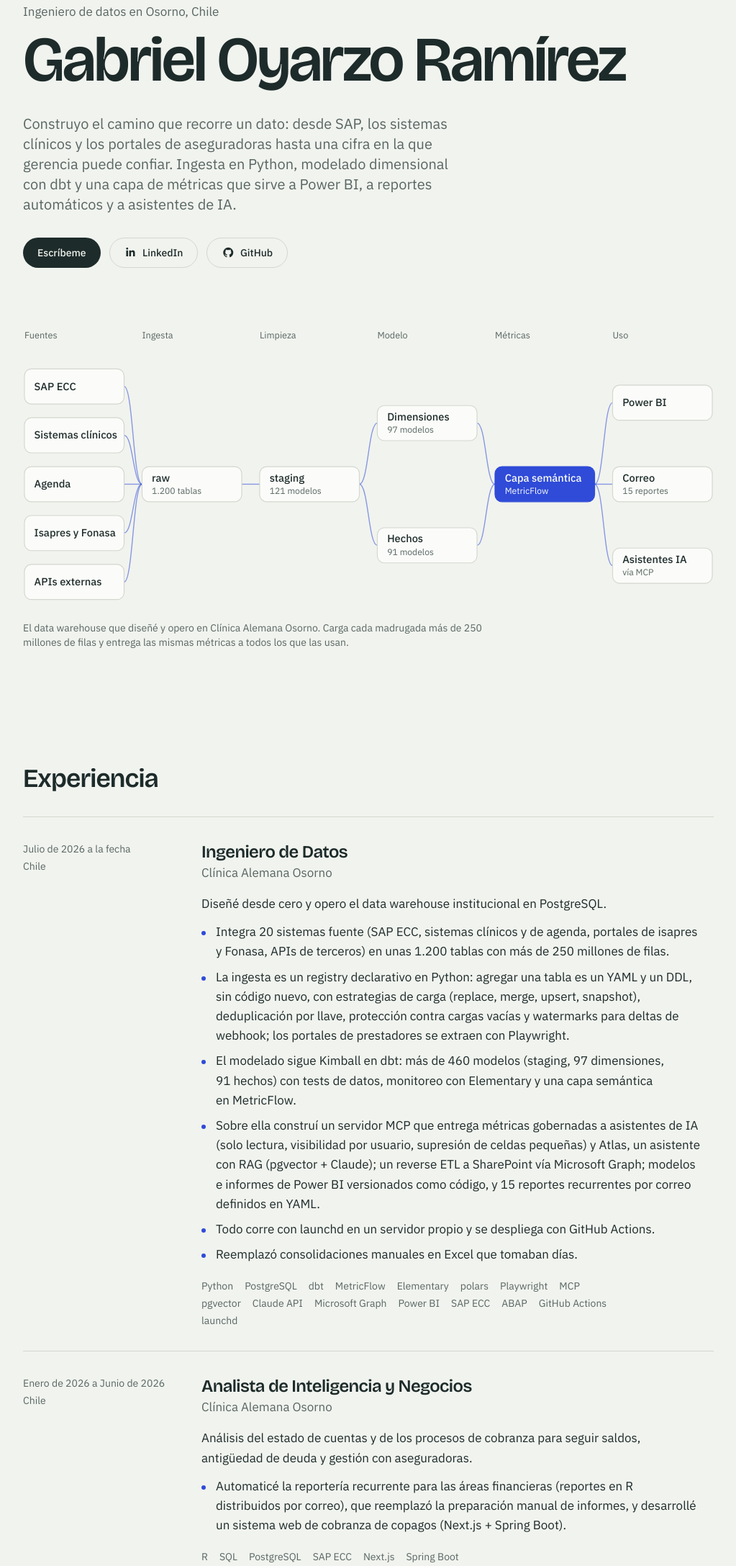
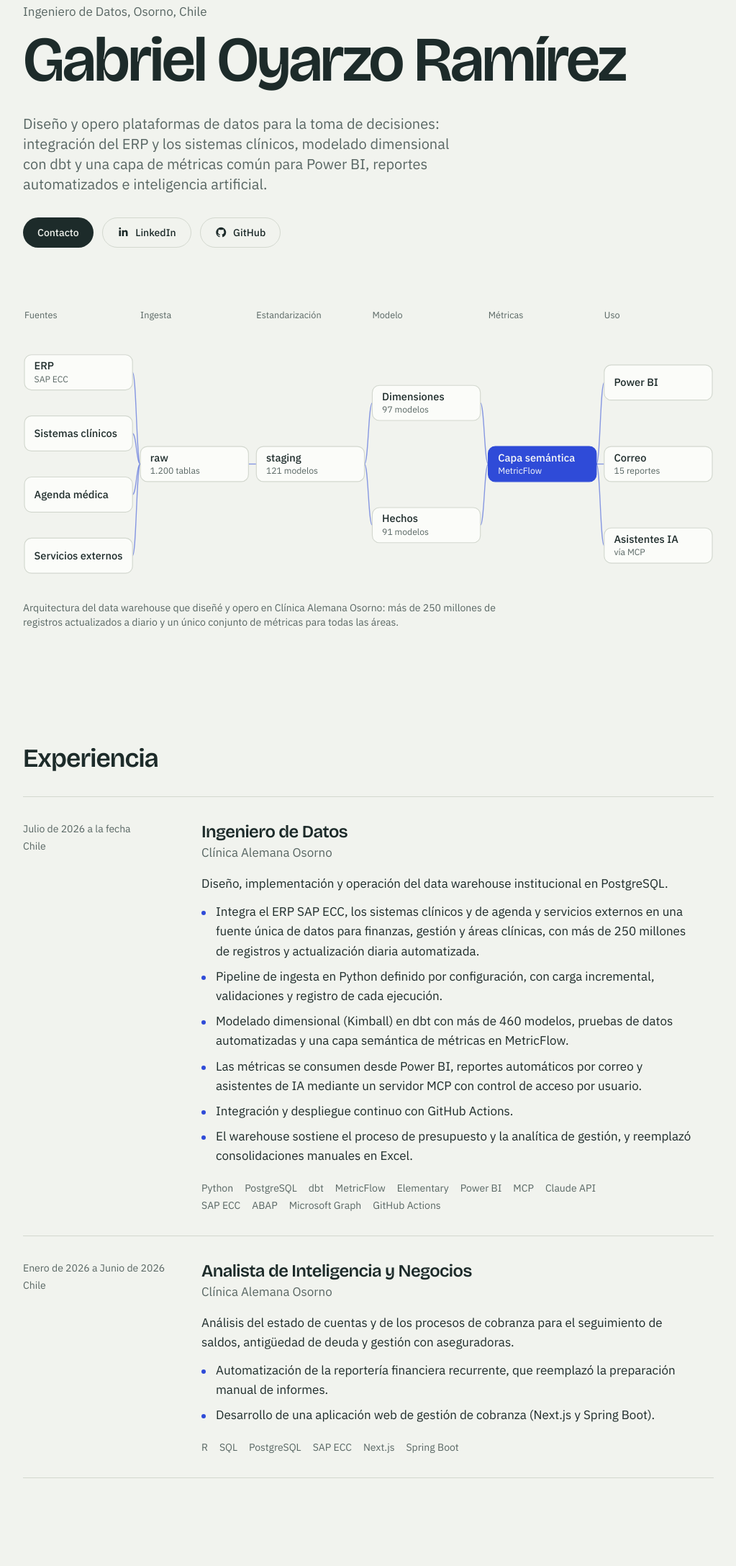
Before and after one commit to gabrieloyarzo/dev-portfolio, an Astro site: page / in a window 1280 px wide. Shown: the part 158-2333 px from the top of the page at 72% size, without its empty margins (128-1151 px from the left). Built offline with nearby package versions, Linux system fonts and the light colour scheme; Astro itself is replaced by a stand-in of ours.

Commit message:
Tono más profesional en experiencia, resumen, portada y diagrama
Co-Authored-By: Claude Opus 5.5 <noreply@anthropic.com>

```diff
--- a/src/components/Contact.astro
+++ b/src/components/Contact.astro
@@ -5,11 +5,10 @@ const email = SOCIALS_URL.mail.replace('mailto:', '');
 
 <div class="rounded-2xl bg-ink px-6 py-12 text-paper sm:px-12 sm:py-16">
   <h2 class="font-display text-3xl font-semibold tracking-tight sm:text-5xl">
-    Conversemos sobre tus datos
+    Contacto
   </h2>
   <p class="mt-4 max-w-[52ch] text-paper/75">
-    Estoy abierto a proyectos y oportunidades en ingeniería de datos, modelado y analítica. Respondo
-    por correo o LinkedIn.
+    Disponible para proyectos y oportunidades en ingeniería de datos, modelado y analítica.
   </p>
   <a
     href={SOCIALS_URL.mail}
--- a/src/components/Lineage.astro
+++ b/src/components/Lineage.astro
@@ -7,15 +7,14 @@ const columns: Column[] = [
   {
     title: 'Fuentes',
     nodes: [
-      { label: 'SAP ECC' },
+      { label: 'ERP', sub: 'SAP ECC' },
       { label: 'Sistemas clínicos' },
-      { label: 'Agenda' },
-      { label: 'Isapres y Fonasa' },
-      { label: 'APIs externas' },
+      { label: 'Agenda médica' },
+      { label: 'Servicios externos' },
     ],
   },
   { title: 'Ingesta', nodes: [{ label: 'raw', sub: '1.200 tablas' }] },
-  { title: 'Limpieza', nodes: [{ label: 'staging', sub: '121 modelos' }] },
+  { title: 'Estandarización', nodes: [{ label: 'staging', sub: '121 modelos' }] },
   {
     title: 'Modelo',
     nodes: [
@@ -37,7 +36,7 @@ const columns: Column[] = [
 const W = 980;
 const TOP = 52;
 const H = 400;
-const NW = 142;
+const NW = 154;
 const NH = 50;
 const step = (W - NW) / (columns.length - 1);
 
@@ -83,9 +82,9 @@ const paths = links.map(([c1, i, c2, j]) => {
     >
       <title id="lineage-title">Flujo del data warehouse de la clínica</title>
       <desc id="lineage-desc">
-        Cinco tipos de fuentes cargan a 1.200 tablas raw; dbt las limpia en staging y las modela en
-        97 dimensiones y 91 hechos; una capa semántica entrega las métricas a Power BI, a 15
-        reportes por correo y a asistentes de IA vía MCP.
+        El ERP, los sistemas clínicos, la agenda y servicios externos se cargan a 1.200 tablas raw;
+        dbt las estandariza en staging y las modela en 97 dimensiones y 91 hechos; una capa semántica
+        entrega las métricas a Power BI, a 15 reportes por correo y a asistentes de IA vía MCP.
       </desc>
 
       {
@@ -122,8 +121,8 @@ const paths = links.map(([c1, i, c2, j]) => {
     </svg>
   </div>
   <figcaption class="mt-4 max-w-2xl text-sm text-muted">
-    El data warehouse que diseñé y opero en Clínica Alemana Osorno. Carga cada madrugada más de 250
-    millones de filas y entrega las mismas métricas a todos los que las usan.
+    Arquitectura del data warehouse que diseñé y opero en Clínica Alemana Osorno: más de 250
+    millones de registros actualizados a diario y un único conjunto de métricas para todas las áreas.
   </figcaption>
 </figure>
 
--- a/src/content/experiences/cbo-analista.json
+++ b/src/content/experiences/cbo-analista.json
@@ -4,6 +4,13 @@
   "title": "Analista de Inteligencia y Negocios",
   "company": "Clínica Alemana Osorno",
   "location": "Chile",
-  "description": "Análisis del estado de cuentas y de los procesos de cobranza para seguir saldos, antigüedad de deuda y gestión con aseguradoras. Automaticé la reportería recurrente para las áreas financieras (reportes en R distribuidos por correo), que reemplazó la preparación manual de informes, y desarrollé un sistema web de cobranza de copagos (Next.js + Spring Boot).",
-  "technologies": ["R", "SQL", "PostgreSQL", "SAP ECC", "Next.js", "Spring Boot"]
+  "description": "Análisis del estado de cuentas y de los procesos de cobranza para el seguimiento de saldos, antigüedad de deuda y gestión con aseguradoras. Automatización de la reportería financiera recurrente, que reemplazó la preparación manual de informes. Desarrollo de una aplicación web de gestión de cobranza (Next.js y Spring Boot).",
+  "technologies": [
+    "R",
+    "SQL",
+    "PostgreSQL",
+    "SAP ECC",
+    "Next.js",
+    "Spring Boot"
+  ]
 }
--- a/src/content/experiences/cbo.json
+++ b/src/content/experiences/cbo.json
@@ -4,23 +4,19 @@
   "title": "Ingeniero de Datos",
   "company": "Clínica Alemana Osorno",
   "location": "Chile",
-  "description": "Diseñé desde cero y opero el data warehouse institucional en PostgreSQL. Integra 20 sistemas fuente (SAP ECC, sistemas clínicos y de agenda, portales de isapres y Fonasa, APIs de terceros) en unas 1.200 tablas con más de 250 millones de filas. La ingesta es un registry declarativo en Python: agregar una tabla es un YAML y un DDL, sin código nuevo, con estrategias de carga (replace, merge, upsert, snapshot), deduplicación por llave, protección contra cargas vacías y watermarks para deltas de webhook; los portales de prestadores se extraen con Playwright. El modelado sigue Kimball en dbt: más de 460 modelos (staging, 97 dimensiones, 91 hechos) con tests de datos, monitoreo con Elementary y una capa semántica en MetricFlow. Sobre ella construí un servidor MCP que entrega métricas gobernadas a asistentes de IA (solo lectura, visibilidad por usuario, supresión de celdas pequeñas) y Atlas, un asistente con RAG (pgvector + Claude); un reverse ETL a SharePoint vía Microsoft Graph; modelos e informes de Power BI versionados como código, y 15 reportes recurrentes por correo definidos en YAML. Todo corre con launchd en un servidor propio y se despliega con GitHub Actions. Reemplazó consolidaciones manuales en Excel que tomaban días.",
+  "description": "Diseño, implementación y operación del data warehouse institucional en PostgreSQL. Integra el ERP SAP ECC, los sistemas clínicos y de agenda y servicios externos en una fuente única de datos para finanzas, gestión y áreas clínicas, con más de 250 millones de registros y actualización diaria automatizada. Pipeline de ingesta en Python definido por configuración, con carga incremental, validaciones y registro de cada ejecución. Modelado dimensional (Kimball) en dbt con más de 460 modelos, pruebas de datos automatizadas y una capa semántica de métricas en MetricFlow. Las métricas se consumen desde Power BI, reportes automáticos por correo y asistentes de IA mediante un servidor MCP con control de acceso por usuario. Integración y despliegue continuo con GitHub Actions. El warehouse sostiene el proceso de presupuesto y la analítica de gestión, y reemplazó consolidaciones manuales en Excel.",
   "technologies": [
     "Python",
     "PostgreSQL",
     "dbt",
     "MetricFlow",
     "Elementary",
-    "polars",
-    "Playwright",
+    "Power BI",
     "MCP",
-    "pgvector",
     "Claude API",
-    "Microsoft Graph",
-    "Power BI",
     "SAP ECC",
     "ABAP",
-    "GitHub Actions",
-    "launchd"
+    "Microsoft Graph",
+    "GitHub Actions"
   ]
 }
--- a/src/content/profile/info.json
+++ b/src/content/profile/info.json
@@ -5,5 +5,5 @@
   "email": "gabrieloyarzoramirez@gmail.com",
   "website": "gabrieloyarzo.com",
   "phone": "+56 9 5311 6464",
-  "summary": "Ingeniero Civil en Informática con distinción máxima. Construí y opero el data warehouse de una clínica: 20 sistemas fuente, más de 250 millones de filas, ingesta declarativa en Python, modelado dimensional con dbt y una capa semántica que sirve las mismas métricas a Power BI, reportes automáticos y asistentes de IA vía MCP. Combino ingeniería de datos, integración con SAP y sistemas heredados, IA aplicada y desarrollo full-stack."
+  "summary": "Ingeniero Civil en Informática, titulado con distinción máxima, especializado en ingeniería de datos. Diseño y opero el data warehouse de Clínica Alemana Osorno: integración del ERP y los sistemas clínicos, modelado dimensional con dbt y una capa de métricas común para Power BI, reportes automatizados e inteligencia artificial. Experiencia en integración con SAP ECC y desarrollo full-stack."
 }
--- a/src/pages/index.astro
+++ b/src/pages/index.astro
@@ -14,20 +14,19 @@ import { SOCIALS_URL } from '../assets/socials';
 <Layout>
   <main id="contenido">
     <section id={SECTION.HOME.id} class="wrap pt-16 pb-20 sm:pt-24">
-      <p class="text-muted">Ingeniero de datos en Osorno, Chile</p>
+      <p class="text-muted">Ingeniero de Datos, Osorno, Chile</p>
       <h1
         class="mt-3 font-display text-[clamp(2.75rem,8vw,5.5rem)] leading-[0.95] font-semibold tracking-[-0.03em] text-balance"
       >
         Gabriel Oyarzo Ramírez
       </h1>
       <p class="mt-8 max-w-[38rem] text-lg text-pretty text-muted sm:text-xl">
-        Construyo el camino que recorre un dato: desde SAP, los sistemas clínicos y los portales de
-        aseguradoras hasta una cifra en la que gerencia puede confiar. Ingesta en Python, modelado
-        dimensional con dbt y una capa de métricas que sirve a Power BI, a reportes automáticos y a
-        asistentes de IA.
+        Diseño y opero plataformas de datos para la toma de decisiones: integración del ERP y los
+        sistemas clínicos, modelado dimensional con dbt y una capa de métricas común para Power BI,
+        reportes automatizados e inteligencia artificial.
       </p>
       <div class="mt-8 flex flex-wrap gap-3">
-        <a href={`#${SECTION.CONTACT.id}`} class="btn btn-primary">Escríbeme</a>
+        <a href={`#${SECTION.CONTACT.id}`} class="btn btn-primary">Contacto</a>
         <a
           href={SOCIALS_URL.linkedIn}
           target="_blank"
```
Also changed, not shown: 1 other file.
